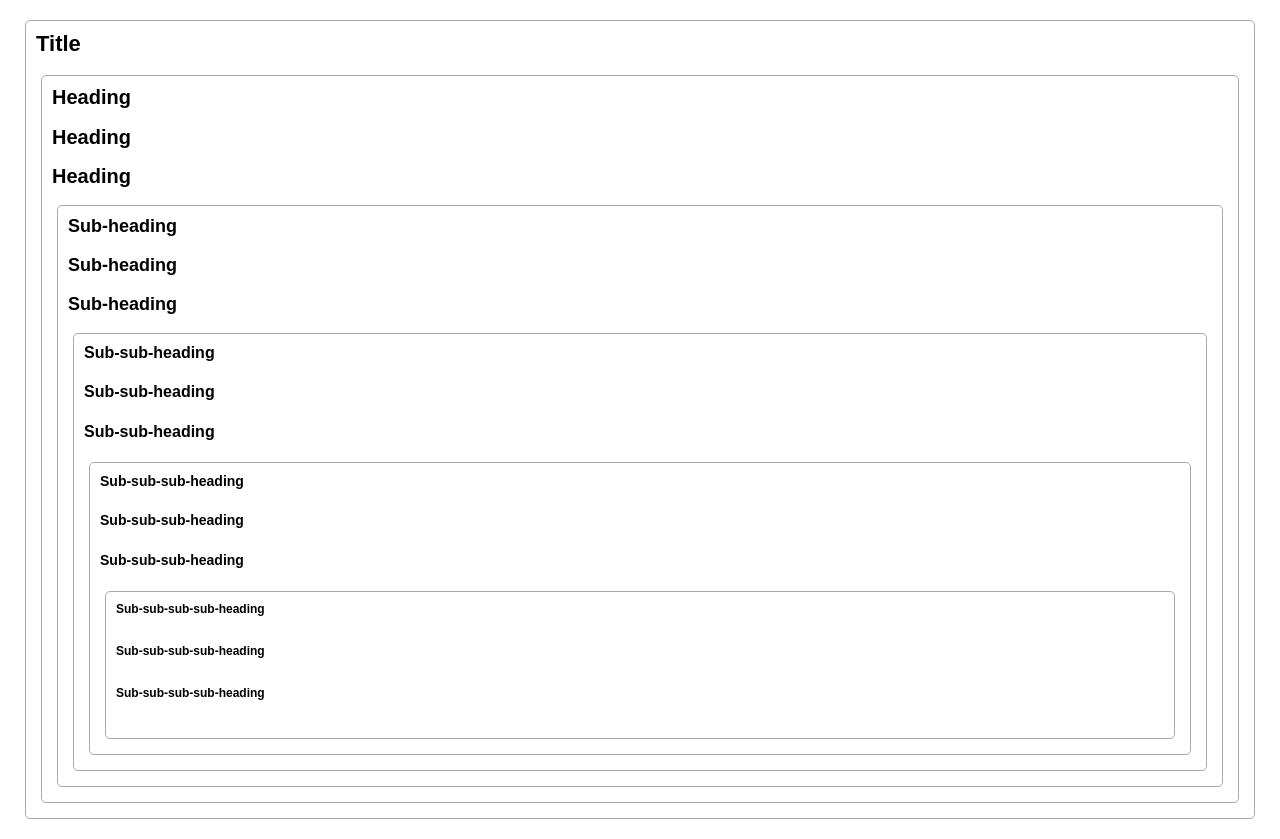
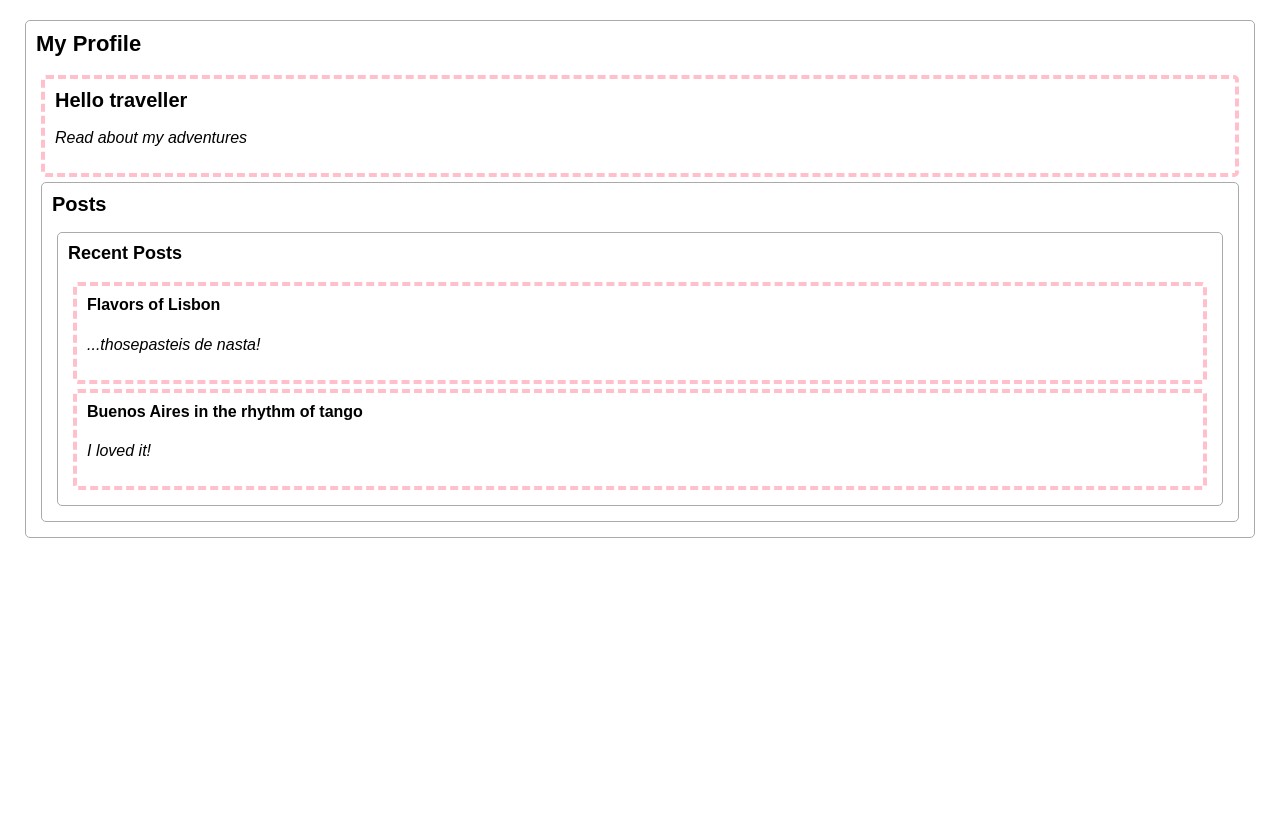
Before and after one commit to Sheddiey/Frontend-mentor-Projects, a React (Create React App) app in the folder my-app/: page / in a window 1280 px wide. After the commit the page ends 800 px from the top, so only its background shows below. Built offline with nearby package versions, Linux system fonts and the light colour scheme.

Commit message:
context passing through intermediate components

```diff
--- a/my-app/src/Managing state/Passing-data-deeply-context/Heading.jsx
+++ b/my-app/src/Managing state/Passing-data-deeply-context/Heading.jsx
@@ -1,8 +1,8 @@
 import { useContext } from "react"
-import { levelContext } from "./LevelContext"
+import { LevelContext } from "./LevelContext"
 
 export default function Heading({ children }) {
-    const level = useContext(levelContext);
+    const level = useContext(LevelContext);
     switch (level) {
         case 0:
             throw Error('Heading must be inside a section');
--- a/my-app/src/Managing state/Passing-data-deeply-context/LevelContext.jsx
+++ b/my-app/src/Managing state/Passing-data-deeply-context/LevelContext.jsx
@@ -1,3 +1,3 @@
 import { createContext } from "react";
 
-export const levelContext = createContext(0);
+export const LevelContext = createContext(0);
--- a/my-app/src/Managing state/Passing-data-deeply-context/Page.jsx
+++ b/my-app/src/Managing state/Passing-data-deeply-context/Page.jsx
@@ -1,35 +1,42 @@
 import Heading from "./Heading";
 import Section from "./Section";
 
-export default function Page() {
+export default function ProfilePage() {
   return (
     <Section>
-      <Heading>Title</Heading>
-      <Section>
-        <Heading>Heading</Heading>
-        <Heading>Heading</Heading>
-        <Heading>Heading</Heading>
-        <Section >
-          <Heading>Sub-heading</Heading>
-          <Heading>Sub-heading</Heading>
-          <Heading>Sub-heading</Heading>
-          <Section>
-            <Heading>Sub-sub-heading</Heading>
-            <Heading>Sub-sub-heading</Heading>
-            <Heading>Sub-sub-heading</Heading>
-            <Section>
-              <Heading>Sub-sub-sub-heading</Heading>
-              <Heading>Sub-sub-sub-heading</Heading>
-              <Heading>Sub-sub-sub-heading</Heading>
-              <Section>
-                <Heading>Sub-sub-sub-sub-heading</Heading>
-                <Heading>Sub-sub-sub-sub-heading</Heading>
-                <Heading>Sub-sub-sub-sub-heading</Heading>
-              </Section>
-            </Section>
-          </Section>
-        </Section>
-      </Section>
+      <Heading>My Profile</Heading>
+      <Post title="Hello traveller" body="Read about my adventures" />
+      <AllPosts />
     </Section>
   );
 }
+
+function AllPosts() {
+  return (
+    <Section>
+      <Heading>Posts</Heading>
+      <RecentPosts />
+    </Section>
+  );
+}
+
+function RecentPosts() {
+  return (
+    <Section>
+      <Heading>Recent Posts</Heading>
+      <Post title="Flavors of Lisbon" body="...thosepasteis de nasta!" />
+      <Post title="Buenos Aires in the rhythm of tango" body="I loved it!" />
+    </Section>
+  );
+}
+
+function Post({ title, body }) {
+  return (
+    <Section isFancy={true}>
+      <Heading>{title}</Heading>
+      <p>
+        <i>{body}</i>
+      </p>
+    </Section>
+  );
+}
--- a/my-app/src/Managing state/Passing-data-deeply-context/Section.jsx
+++ b/my-app/src/Managing state/Passing-data-deeply-context/Section.jsx
@@ -1,13 +1,13 @@
 import { useContext } from "react";
-import { levelContext } from "./LevelContext";
+import { LevelContext } from "./LevelContext.jsx";
 
-export default function Section({ children }) {
-    const level = useContext(levelContext);
+export default function Section({ children, isFancy }) {
+  const level = useContext(LevelContext);
   return (
-    <section className="section">
-      <levelContext.Provider value={level + 1}>
+    <section className={"section " + (isFancy ? "fancy" : "")}>
+      <LevelContext.Provider value={level + 1}>
         {children}
-      </levelContext.Provider>
+      </LevelContext.Provider>
     </section>
   );
 }
--- a/my-app/src/index.css
+++ b/my-app/src/index.css
@@ -52,3 +52,7 @@ ul {
   border-radius: 5px;
   border: 1px solid #aaa;
 }
+
+.fancy {
+  border: 4px dashed pink;
+}
```
